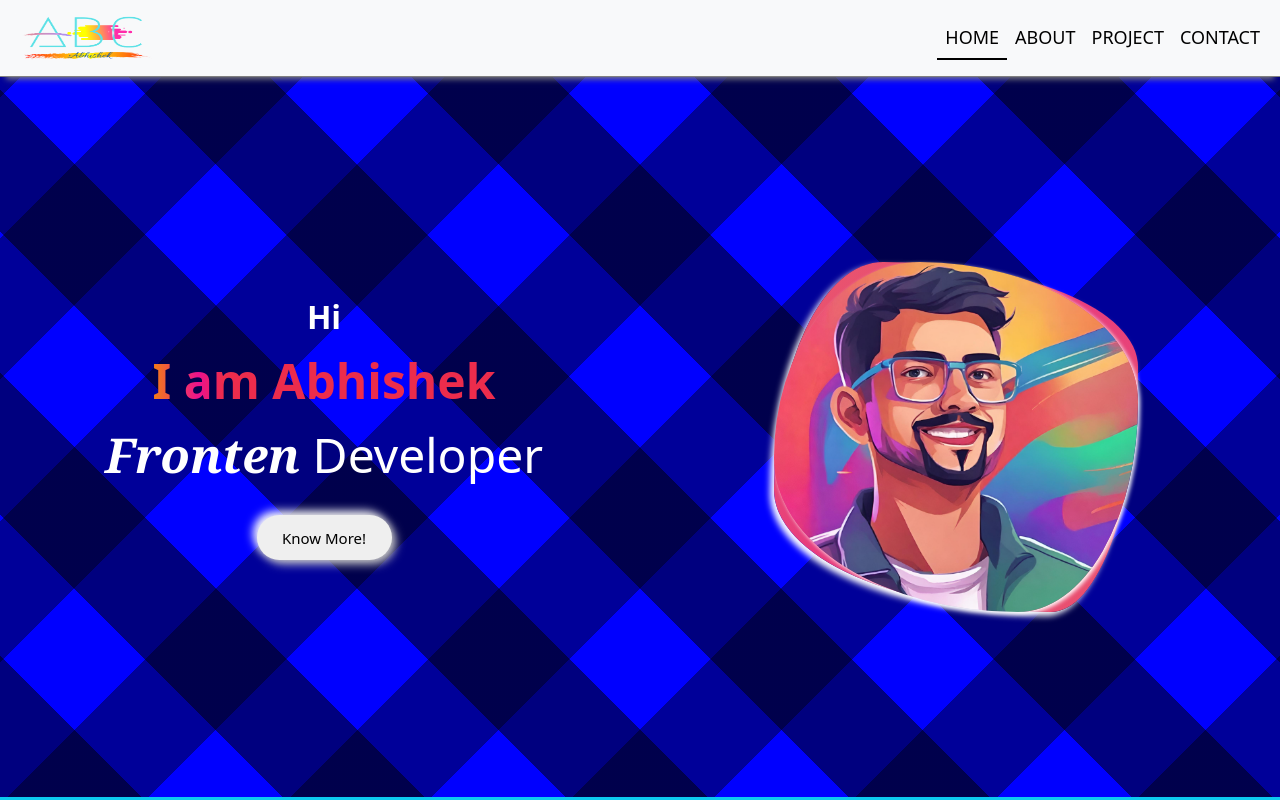
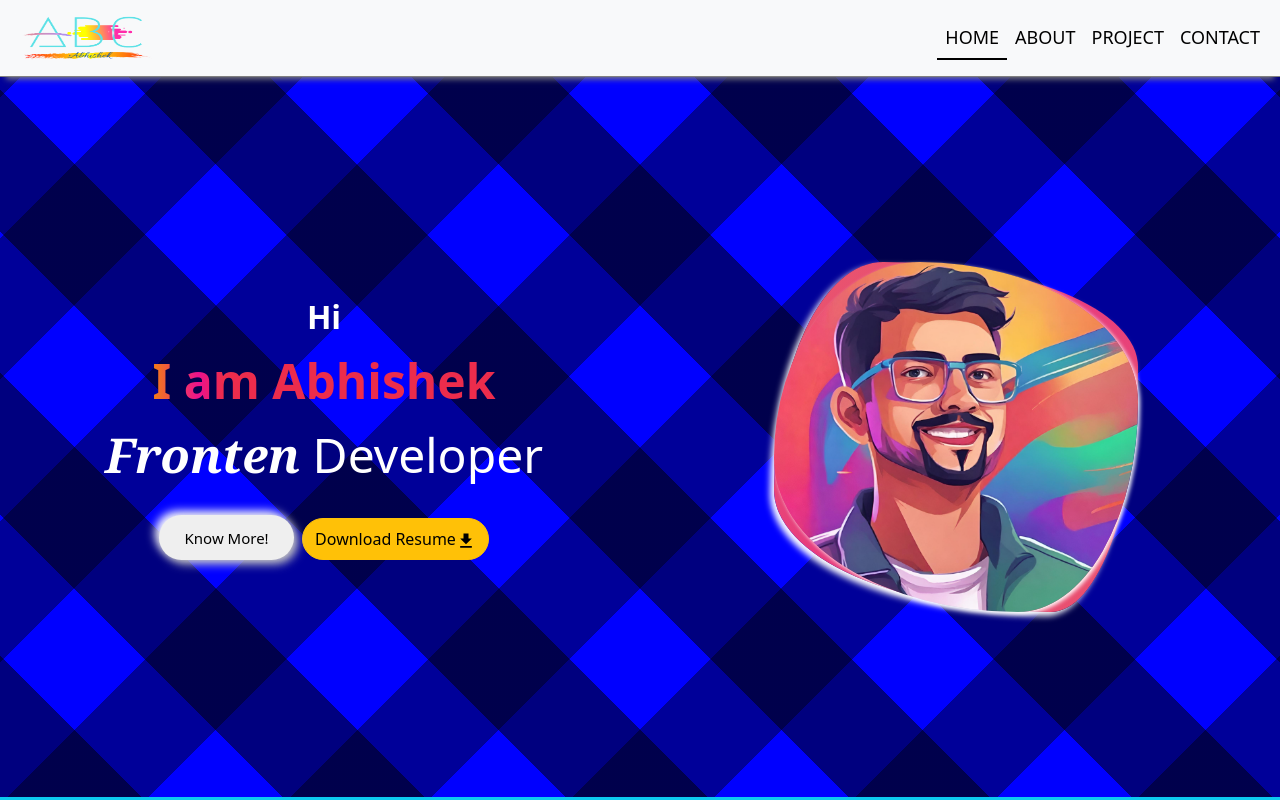
Before and after one commit to abhishekbauri/my-portfolio, a React (Vite) app: page / in a window 1280 px wide. Shown: the top 800 px of the page. Built offline with nearby package versions, Linux system fonts and the light colour scheme.

Commit message:
added new project and cv download option

```diff
--- a/src/assets/index.js
+++ b/src/assets/index.js
@@ -21,6 +21,7 @@ import weatherStationDashboard from "./images/weatherStationDashboard.png";
 import nikePage from "./images/nikePage.png";
 import teeRexStore from "./images/teeRexStore.png";
 import eShop from "./images/eShop.png";
+import expenseTracker from "./images/expenseTracker.png";
 
 export {
   html,
@@ -44,4 +45,5 @@ export {
   nikePage,
   teeRexStore,
   eShop,
+  expenseTracker,
 };
--- a/src/constant/constant.js
+++ b/src/constant/constant.js
@@ -25,6 +25,7 @@ import {
   nikePage,
   teeRexStore,
   eShop,
+  expenseTracker,
 } from "../assets/index.js";
 
 export const photoUrl = photo;
@@ -54,7 +55,7 @@ export const projectDetails = [
     techStack: ["React.js", "Express.js", "Node.js", "MongoDB"],
     githubUrl: "https://github.com/abhishekbauri/E-Shop",
     liveUrl: "https://e-shop-by-akb.vercel.app/",
-    id: 9,
+    id: 10,
   },
   {
     imageUrl: teeRexStore,
@@ -62,7 +63,7 @@ export const projectDetails = [
     techStack: ["React.js", "Redux-Toolkit", "CSS", "Redux-Thunk"],
     githubUrl: "https://github.com/abhishekbauri/Tee_Rex_Store",
     liveUrl: "https://akb-teerex-store.netlify.app/",
-    id: 8,
+    id: 9,
   },
 
   {
@@ -71,7 +72,7 @@ export const projectDetails = [
     techStack: ["Node.js", "Express.js", "Mongo DB", "Bootstrap"],
     githubUrl: "https://github.com/abhishekbauri/Cooking_Blog",
     liveUrl: "https://cooking-blog-akb.vercel.app/",
-    id: 7,
+    id: 8,
   },
   {
     imageUrl: movieReview,
@@ -85,7 +86,7 @@ export const projectDetails = [
     ],
     githubUrl: "https://github.com/abhishekbauri/movie-review",
     liveUrl: "https://movie-reviews-by-akb.netlify.app/",
-    id: 6,
+    id: 7,
   },
   {
     imageUrl: countryFlag,
@@ -93,7 +94,7 @@ export const projectDetails = [
     techStack: ["React.js", "JavaScript", "CSS"],
     githubUrl: "https://github.com/abhishekbauri/Country-Flag",
     liveUrl: "https://know-about-your-country.netlify.app/",
-    id: 5,
+    id: 6,
   },
   {
     imageUrl: taskManagementSystem,
@@ -101,6 +102,14 @@ export const projectDetails = [
     techStack: ["React.js", "JavaScript", "Local Storage", "CSS"],
     githubUrl: "https://github.com/abhishekbauri/Task-Management-System",
     liveUrl: "https://abhishekbauri.github.io/Task-Management-System/",
+    id: 5,
+  },
+  {
+    imageUrl: expenseTracker,
+    title: "Expense Tracker",
+    techStack: ["React.js", "JavaScript", "CSS"],
+    githubUrl: "https://github.com/abhishekbauri/Expense-tracker",
+    liveUrl: "https://expense-tracker-by-akb.netlify.app/",
     id: 4,
   },
   {
--- a/src/section/Home.jsx
+++ b/src/section/Home.jsx
@@ -1,6 +1,6 @@
 import { useTypewriter } from "react-simple-typewriter";
 import { photoUrl } from "../constant/constant";
-
+import { MdDownload } from "react-icons/md";
 import { BiLogoGmail } from "react-icons/bi";
 import { FaGithub, FaLinkedin } from "react-icons/fa";
 import { FaXTwitter } from "react-icons/fa6";
@@ -31,6 +31,14 @@ function Home() {
             </h1>
             <div className="text-center mt-3 mb-3">
               <Button title="Know More!" url="/about" />
+              <Link
+                to="https://drive.google.com/file/d/1wtI15BMJIKNU6DVv3gsH75XDkwxfAiRY/view?usp=sharing"
+                target="_blank"
+                className="btn btn-warning ms-2 pt-2 pb-2 rounded-5"
+              >
+                Download Resume
+                <MdDownload size={20} />
+              </Link>
             </div>
           </div>
           <div className="col-md-6 col-sm-12 d-flex flex-column justify-content-center align-items-center">
```
Also changed, not shown: src/assets/images/expenseTracker.png (added).
